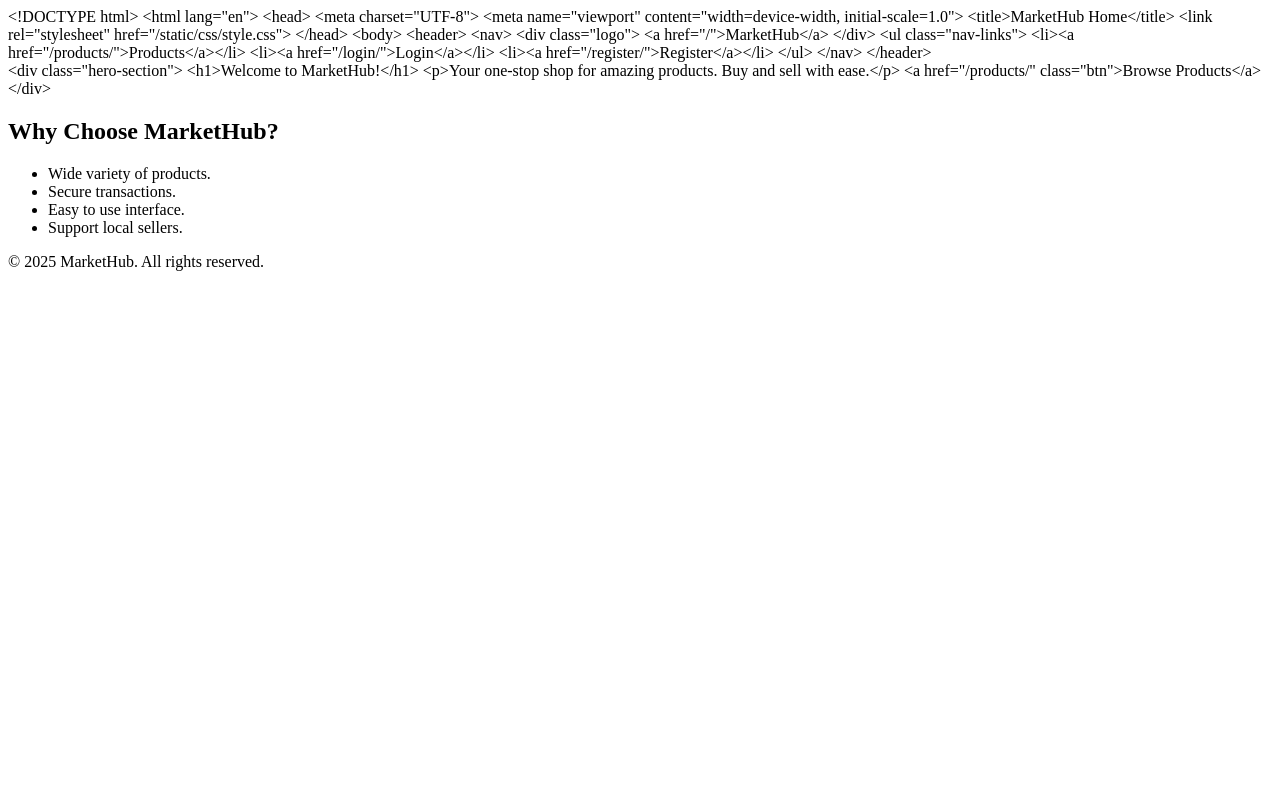
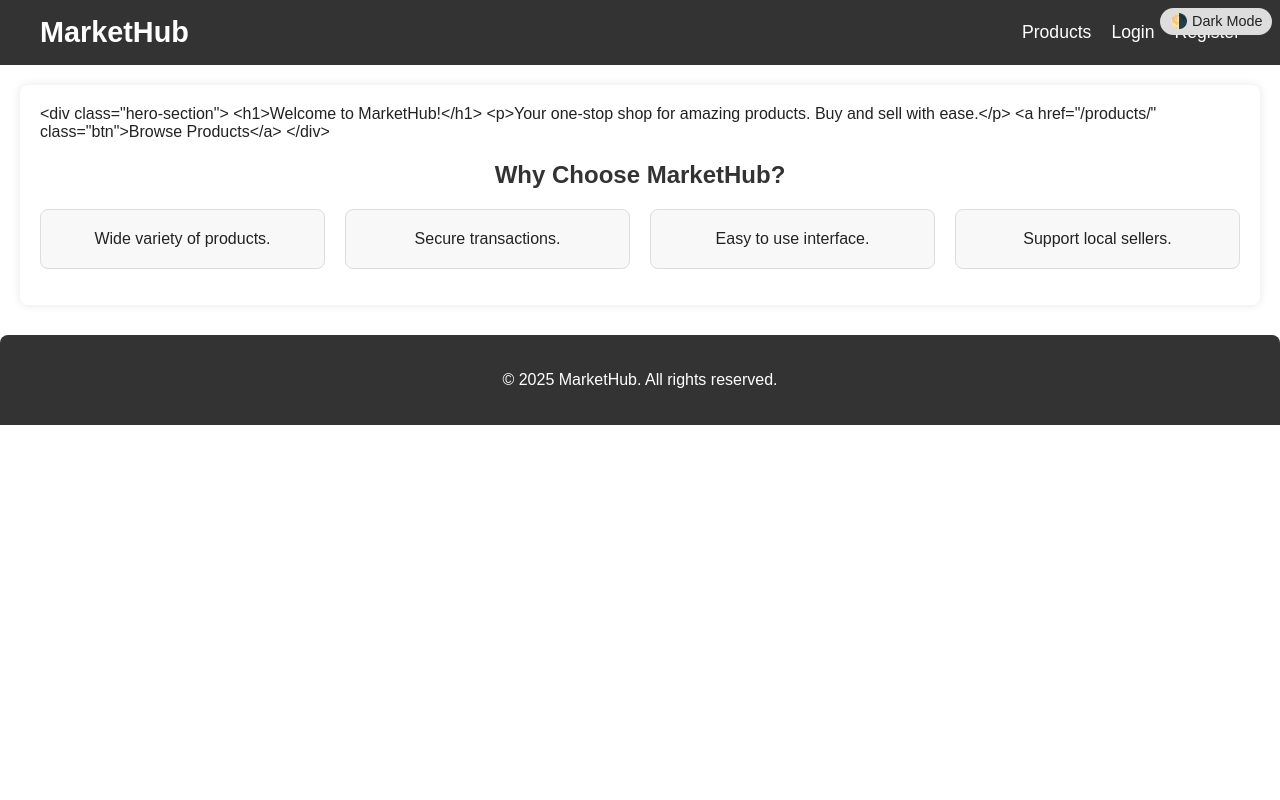
Before and after one commit to telecomjorgeandres/loja_test, a Django app: page / in a window 1280 px wide. Run offline with Django 5.2, Linux system fonts and the light colour scheme.

Commit message:
Improving CSS and adding users

```diff
--- a/core/views.py
+++ b/core/views.py
@@ -6,21 +6,30 @@
         return render(request, 'core/home.html')
 
 def register(request):
+    # This block handles form submissions (POST requests)
     if request.method == 'POST':
-        form = UserCreationForm(request.POST)
+        form = UserCreationForm(request.POST) # Create form with submitted data
         if form.is_valid():
-                form.save()
-                username = form.cleaned_data.get('username')
-                messages.success(request, f'Account created for {username}! You can now log in.')
-                return redirect('login')
+            # If data is valid, save user and redirect
+            form.save()
+            username = form.cleaned_data.get('username')
+            messages.success(request, f'Account created for {username}! You can now log in.')
+            return redirect('login') # IMPORTANT: Always redirect after successful POST
         else:
+            # If data is NOT valid, add a general error message.
+            # The 'form' object (which holds user's input and specific errors)
+            # will then be passed to the render statement below.
             messages.error(request, 'Please correct the errors below.')
-         # This block runs for GET requests (when the page is first loaded).
-        # We create a fresh, empty form to display.
+            # NO return HERE. We want to fall through to the final render.
+    # This block handles initial page loads (GET requests)
+    else:
+        # For a GET request, create an empty form to display to the user.
+        form = UserCreationForm()
 
-    else:
-            form = UserCreationForm()
-    # This single render statement handles both:
-    # 1. Initial GET requests (displaying the empty form).
-    # 2. Invalid POST requests (re-displaying the form with user's input and errors).
-            return render(request, 'core/register.html', {'form': form})
+    # This is the SINGLE return render statement for the entire view.
+    # It will render the 'register.html' template with the 'form' object:
+    # - If it was a GET request: 'form' will be an empty UserCreationForm.
+    # - If it was an invalid POST request: 'form' will contain the user's
+    #   submitted data AND all validation errors, which Django's template
+    #   engine will automatically display.
+    return render(request, 'core/register.html', {'form': form})
--- a/static/css/style.css
+++ b/static/css/style.css
@@ -3,14 +3,14 @@
     font-family: Arial, sans-serif;
     margin: 0;
     padding: 0;
-background-color: #f4f4f4;
-color: #333;
+    background-color: #f4f4f4; /* Default light background */
+    color: #333; /* Default dark text */
 }
 
 header {
     background-color: #333;
     color: #fff;
-        padding: 1rem 0;
+    padding: 1rem 0; /* Adjusted from 0.8rem for consistency with initial */
     text-align: center;
 }
 
@@ -150,30 +150,55 @@
     background-color: #218838;
 }
 
-    /* Messages */
+/* Messages - Enhanced for User Feedback */
 .messages {
     list-style: none;
-        padding: 10px;
+    padding: 0; /* Remove default ul padding */
     margin: 20px 0;
     border-radius: 5px;
 }
 
 .messages li {
-        padding: 10px;
+    padding: 15px; /* Increased padding */
     margin-bottom: 5px;
     border-radius: 5px;
+    font-size: 1rem; /* Ensured font size */
+    line-height: 1.4;
+    opacity: 0;
+    animation: fadeIn 0.6s ease forwards;
 }
 
+/* Success message with shadow and icon */
 .messages .success {
     background-color: #d4edda;
     color: #155724;
     border: 1px solid #c3e6cb;
+    box-shadow: 0 2px 5px rgba(40, 167, 69, 0.2);
 }
 
+.messages .success::before {
+    content: "✔️ ";
+    margin-right: 5px;
+}
+
+/* Error message with shadow and icon */
 .messages .error {
     background-color: #f8d7da;
     color: #721c24;
     border: 1px solid #f5c6cb;
+    box-shadow: 0 2px 5px rgba(220, 53, 69, 0.2);
+}
+
+.messages .error::before {
+    content: "❌ ";
+    margin-right: 5px;
+}
+
+/* Animation keyframes for fade in */
+@keyframes fadeIn {
+    to {
+        opacity: 1;
+    }
 }
 
 /* Product List */
--- a/templates/base.html
+++ b/templates/base.html
@@ -1,31 +1,90 @@
 {% load static %}
-&lt;!DOCTYPE html>
-&lt;html lang="en">
-&lt;head>
-&lt;meta charset="UTF-8">
-&lt;meta name="viewport" content="width=device-width, initial-scale=1.0">
-&lt;title>MarketHub {% block title %}{% endblock %}&lt;/title>
-&lt;link rel="stylesheet" href="{% static 'css/style.css' %}">
-&lt;/head>
-&lt;body>
-&lt;header>
-&lt;nav>
-&lt;div class="logo">
-&lt;a href="{% url 'home' %}">MarketHub&lt;/a>
-&lt;/div>
-&lt;ul class="nav-links">
-&lt;li>&lt;a href="{% url 'product_list' %}">Products&lt;/a>&lt;/li>
+<!DOCTYPE html>
+<html lang="en">
+<head>
+  <meta charset="UTF-8" />
+  <meta name="viewport" content="width=device-width, initial-scale=1.0" />
+  <title>MarketHub - {% block title %}{% endblock %}</title>
+  <link rel="stylesheet" href="{% static 'css/style.css' %}" />
+  <style>
+    :root {
+      --bg-light: #ffffff;
+      --text-light: #222222;
+      --bg-dark: #121212;
+      --text-dark: #f1f1f1;
+    }
+
+    body {
+      background-color: var(--bg-light);
+      color: var(--text-light);
+      transition: background-color 0.3s, color 0.3s;
+    }
+
+    #theme-toggle:checked ~ main,
+    #theme-toggle:checked ~ footer,
+    #theme-toggle:checked ~ header,
+    #theme-toggle:checked ~ body {
+      background-color: var(--bg-dark);
+      color: var(--text-dark);
+    }
+
+    .theme-switch {
+      position: fixed;
+      top: 0.5rem;
+      right: 0.5rem;
+      z-index: 999;
+      font-family: sans-serif;
+      font-size: 0.9rem;
+    }
+
+    .theme-switch input {
+      display: none;
+    }
+
+    .theme-switch label {
+      display: flex;
+      align-items: center;
+      cursor: pointer;
+      background: #ddd;
+      padding: 0.3rem 0.6rem;
+      border-radius: 1rem;
+    }
+
+    .theme-switch span {
+      margin-left: 0.5rem;
+    }
+
+    /* Dark mode style toggle */
+    #theme-toggle:checked + label {
+      background: #444;
+      color: #fff;
+    }
+  </style>
+</head>
+<body>
+  <div class="theme-switch">
+  <input type="checkbox" id="theme-toggle">
+  <label for="theme-toggle">🌗 Dark Mode</label>
+</div>
+
+  <header>
+    <nav>
+      <div class="logo">
+        <a href="{% url 'home' %}">MarketHub</a>
+      </div>
+      <ul class="nav-links">
+        <li><a href="{% url 'product_list' %}">Products</a></li>
         {% if user.is_authenticated %}
-&lt;li>&lt;a href="{% url 'product_create' %}">Sell Product&lt;/a>&lt;/li>
-&lt;li>Hello, {{ user.username }}!&lt;/li>
-&lt;li>&lt;a href="{% url 'logout' %}">Logout&lt;/a>&lt;/li>
+          <li><a href="{% url 'product_create' %}">Sell Product</a></li>
+          <li class="username">Hello, {{ user.username }}!</li>
+          <li><a href="{% url 'logout' %}">Logout</a></li>
         {% else %}
-&lt;li>&lt;a href="{% url 'login' %}">Login&lt;/a>&lt;/li>
-&lt;li>&lt;a href="{% url 'register' %}">Register&lt;/a>&lt;/li>
+          <li><a href="{% url 'login' %}">Login</a></li>
+          <li><a href="{% url 'register' %}">Register</a></li>
         {% endif %}
-&lt;/ul>
-&lt;/nav>
-&lt;/header>
+      </ul>
+    </nav>
+  </header>
 
   <main>
     {% if messages %}
@@ -35,9 +94,7 @@
         {% endfor %}
       </ul>
     {% endif %}
-
-            {% block content %}
-            {% endblock %}
+    {% block content %}{% endblock %}
   </main>
 
   <footer>
```
Also changed, not shown: db.sqlite3. Lines whose indentation alone changed are shown as unchanged.
